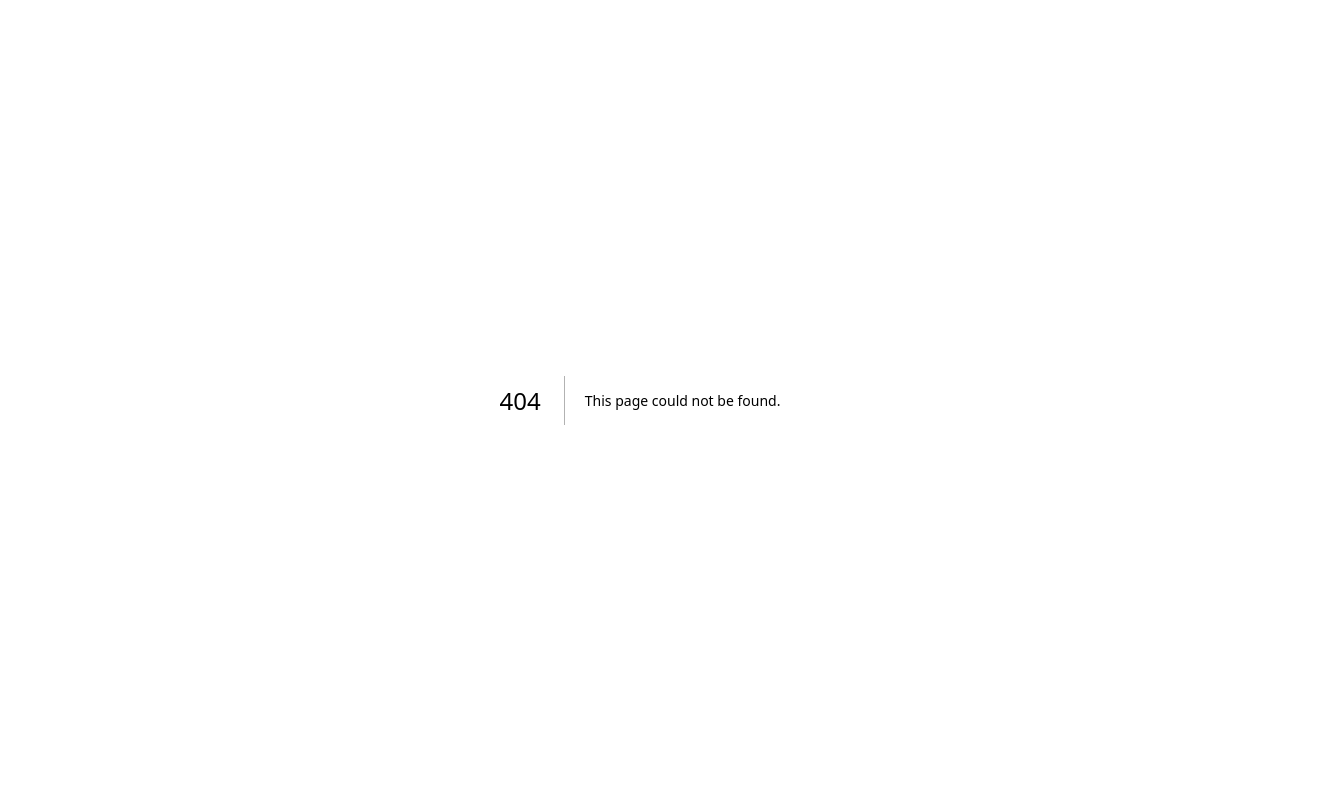
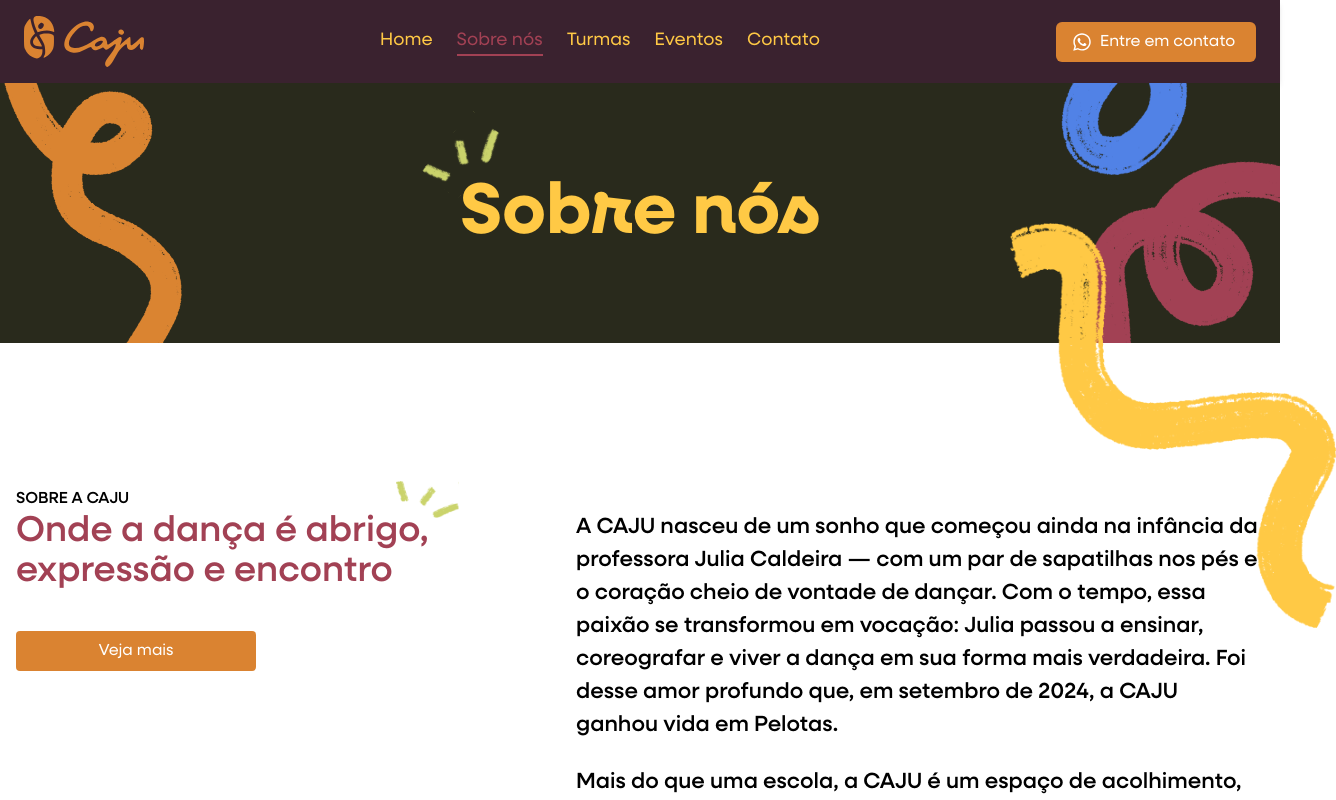
Before and after one commit to xgustavosz/cajunewlp, a Next.js app: page /sobre in a window 1280 px wide. Before the commit this address had no page. Shown: the top 800 px of the page, 1336 px wide, since content can reach past the window. Built offline with nearby package versions, Linux system fonts and the light colour scheme.

Commit message:
:sparkles: create about us page

```diff
--- /dev/null
+++ b/src/app/sobre/page.tsx
@@ -0,0 +1,7 @@
+import AboutPage from "@/components/layout/AboutPage";
+
+export default function Sobre() {
+    return (
+        <AboutPage />
+    )
+}
--- /dev/null
+++ b/src/components/AboutAlbum.tsx
@@ -0,0 +1,68 @@
+import Image from "next/image";
+import Container from "./Container";
+
+export default function AboutAlbum() {
+    return (
+        <div className="bg-[#CAD36B] py-10 px-4 md:px-10">
+            <Container>
+                <div className="text-center mb-10">
+                    <p className="text-[1.25rem] uppercase font-medium text-[#3A222F] tracking-wider">Do sonho à cena</p>
+                    <p className="text-[2rem] font-semibold text-[#A24154]">
+                        Aqui, cada imagem tem alma, ritmo e história.
+                    </p>
+                </div>
+
+                <div className="grid grid-cols-1 md:grid-cols-3 md:grid-rows-2 gap-4">
+                    <Image
+                        src="/about-image01.jpg"
+                        alt="Album Caju"
+                        width={407}
+                        height={320}
+                        className="rounded-md object-cover w-full h-full"
+                    />
+
+                    <Image
+                        src="/about-image03.jpg"
+                        alt="Album Caju"
+                        width={407}
+                        height={560}
+                        className="hidden md:flex rounded-md object-cover w-full h-full md:row-span-2"
+                    />
+
+                    <Image
+                        src="/about-image04.jpg"
+                        alt="Album Caju"
+                        width={407}
+                        height={320}
+                        className="rounded-md object-cover w-full h-full"
+                    />
+
+                    <Image
+                        src="/about-image03.jpg"
+                        alt="Album Caju"
+                        width={407}
+                        height={560}
+                        className="flex md:hidden rounded-md object-cover w-full h-full md:row-span-2"
+                    />
+
+                    <Image
+                        src="/about-image02.jpg"
+                        alt="Album Caju"
+                        width={407}
+                        height={320}
+                        className="rounded-md object-cover w-full h-full"
+                    />
+
+                    <Image
+                        src="/about-image05.jpg"
+                        alt="Album Caju"
+                        width={407}
+                        height={320}
+                        className="rounded-md object-cover w-full h-full"
+                    />
+                </div>
+
+            </Container>
+        </div>
+    );
+}
--- /dev/null
+++ b/src/components/PageTitle.tsx
@@ -0,0 +1,49 @@
+import Image from "next/image";
+
+interface PageTitleProps {
+    title: string
+}
+
+export default function PageTitle({ title }: PageTitleProps) {
+    return (
+        <div className="relative flex items-center justify-center bg-[#292A1C] h-[160px] md:h-[260px] overflow-hidden">
+            {/* Grafismo esquerdo */}
+            <Image
+                src="/grafismo-06.png"
+                alt="Grafismo"
+                className="absolute rotate-[15deg] top-[-30px] md:top-[-90px] left-[-50px] md:left-[-55px] w-[180px] md:w-[320px] h-auto"
+                width={320}
+                height={504}
+            />
+
+            {/* Grafismo direito superior */}
+            <Image
+                src="/grafismo-02.png"
+                alt="Grafismo"
+                className="absolute right-0 md:right-10 top-[-150px] md:top-[-260px] w-[180px] md:w-[320px] h-auto"
+                width={320}
+                height={504}
+            />
+
+            {/* Grafismo direito inferior */}
+            <Image
+                src="/grafismo-07.png"
+                alt="Grafismo"
+                className="absolute rotate-[100deg] right-[-60px] md:right-[-80px] bottom-[-100px] md:bottom-[-140px] w-[200px] md:w-[361px] h-auto"
+                width={361}
+                height={304}
+            />
+
+            <h1 className="relative font-cursiveBold text-5xl md:text-7xl text-[#FFC945]">
+                <Image
+                    src="/caju-decoration.svg"
+                    alt="Logo Caju"
+                    className="absolute rotate-[-50deg] left-[-15px] md:left-[-35px] top-[-25px] md:top-[-45px] w-[40px] md:w-[79px] h-auto"
+                    width={79}
+                    height={46}
+                />
+                {title}
+            </h1>
+        </div>
+    );
+}
--- /dev/null
+++ b/src/components/layout/AboutPage.tsx
@@ -0,0 +1,17 @@
+import AboutAlbum from "../AboutAlbum";
+import PageTitle from "../PageTitle";
+import About from "./About";
+import Footer from "./Footer";
+import Header from "./Header";
+
+export default function AboutPage() {
+    return (
+        <div>
+            <Header />
+            <PageTitle title="Sobre nós" />
+            <About hasButton />
+            <AboutAlbum />
+            <Footer />
+        </div>
+    )
+}
```
